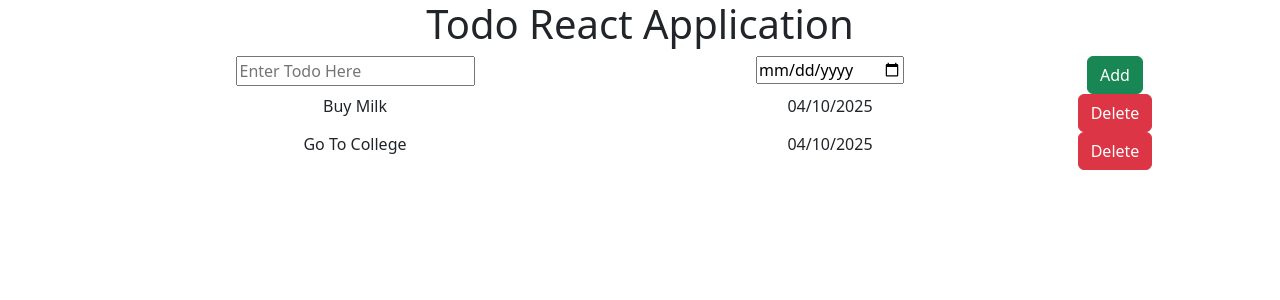
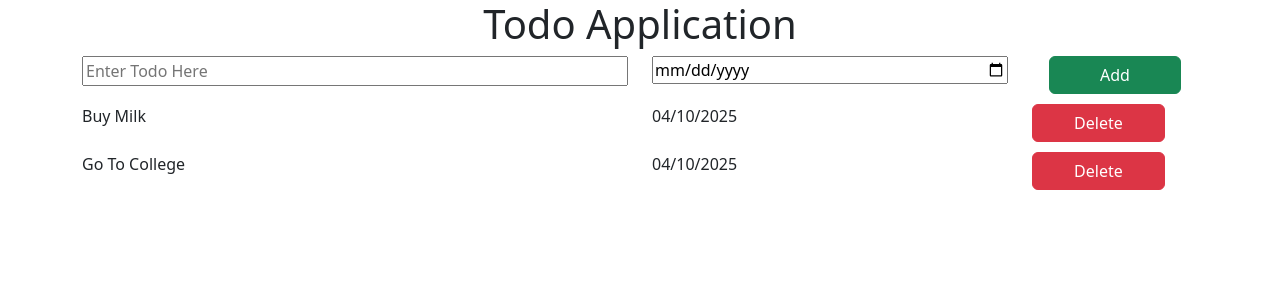
Before and after one commit to Rajdeep1147/React, a React (Vite) app in the folder Todo-Project/todo-version-1/: page / in a window 1280 px wide. Shown: the top 300 px of the page. Built offline with nearby package versions, Linux system fonts and the light colour scheme.

Commit message:
Changes in the code

```diff
--- a/Todo-Project/todo-version-1/src/App.css
+++ b/Todo-Project/todo-version-1/src/App.css
@@ -0,0 +1,23 @@
+h1{
+  font-weight: 600;
+  font-size: 40px;
+  margin:10px;
+  margin-bottom:20px;
+}
+
+input{
+  width:100%;
+}
+
+.item-container{
+  text-align:left;
+}
+
+.kg-row{
+  margin: 10px 5px;
+
+}
+
+.kg-button{
+  width:80%;
+}
--- a/Todo-Project/todo-version-1/src/App.jsx
+++ b/Todo-Project/todo-version-1/src/App.jsx
@@ -2,8 +2,10 @@ import { useState } from "react";
 import reactLogo from "./assets/react.svg";
 import viteLogo from "/vite.svg";
 import AppName from "./components/AppName.jsx";
+import AddTodo from "./components/AddTodo.jsx";
+import TodoItem1 from "./components/TodoItem1.jsx";
+import TodoItem2 from "./components/TodoItem2.jsx";
 import "./App.css";
-import AddTodo from "./components/AddTodo.jsx";
 
 function App() {
   const [count, setCount] = useState(0);
@@ -12,27 +14,9 @@ function App() {
     <center className="todo-container">
       <AppName />
       <AddTodo />
-
-      <div className="container text-center">
-        <div className="row">
-          <div className="col-6">Buy Milk</div>
-          <div className="col-4">04/10/2025</div>
-          <div className="col-2">
-            <button type="button" className="btn btn-danger">
-              Delete
-            </button>
-          </div>
-        </div>
-
-        <div className="row">
-          <div className="col-6">Go To College</div>
-          <div className="col-4">04/10/2025</div>
-          <div className="col-2">
-            <button type="button" className="btn btn-danger">
-              Delete
-            </button>
-          </div>
-        </div>
+      <div className="item-container">
+        <TodoItem1 />
+        <TodoItem2 />
       </div>
     </center>
   );
--- a/Todo-Project/todo-version-1/src/components/AddTodo.jsx
+++ b/Todo-Project/todo-version-1/src/components/AddTodo.jsx
@@ -1,7 +1,7 @@
 function AddTodo() {
   return (
     <div className="container text-center">
-      <div className="row">
+      <div className="row kg-row">
         <div className="col-6">
           <input type="text" placeholder="Enter Todo Here"></input>
         </div>
@@ -9,7 +9,7 @@ function AddTodo() {
           <input type="date" />{" "}
         </div>
         <div className="col-2">
-          <button type="button" className="btn btn-success">
+          <button type="button" className="btn btn-success kg-button">
             Add
           </button>
         </div>
--- a/Todo-Project/todo-version-1/src/components/AppName.jsx
+++ b/Todo-Project/todo-version-1/src/components/AppName.jsx
@@ -1,4 +1,4 @@
 function AppName() {
-  return <h1>Todo React Application </h1>;
+  return <h1>Todo Application </h1>;
 }
 export default AppName;
--- /dev/null
+++ b/Todo-Project/todo-version-1/src/components/TodoItem1.jsx
@@ -0,0 +1,18 @@
+function TodoItem1() {
+  let todoName = "Buy Milk";
+  let todoDate = "04/10/2025";
+  return (
+    <div className="container">
+      <div className="row kg-row">
+        <div className="col-6">{todoName}</div>
+        <div className="col-4">{todoDate}</div>
+        <div className="col-2">
+          <button type="button" className="btn btn-danger kg-button">
+            Delete
+          </button>
+        </div>
+      </div>
+    </div>
+  );
+}
+export default TodoItem1;
--- /dev/null
+++ b/Todo-Project/todo-version-1/src/components/TodoItem2.jsx
@@ -0,0 +1,18 @@
+function TodoItem2() {
+  let todoName = "Go To College";
+  let todoDate = "04/10/2025";
+  return (
+    <div className="container">
+      <div className="row kg-row">
+        <div className="col-6">{todoName}</div>
+        <div className="col-4">{todoDate}</div>
+        <div className="col-2">
+          <button type="button" className="btn btn-danger kg-button">
+            Delete
+          </button>
+        </div>
+      </div>
+    </div>
+  );
+}
+export default TodoItem2;
```
